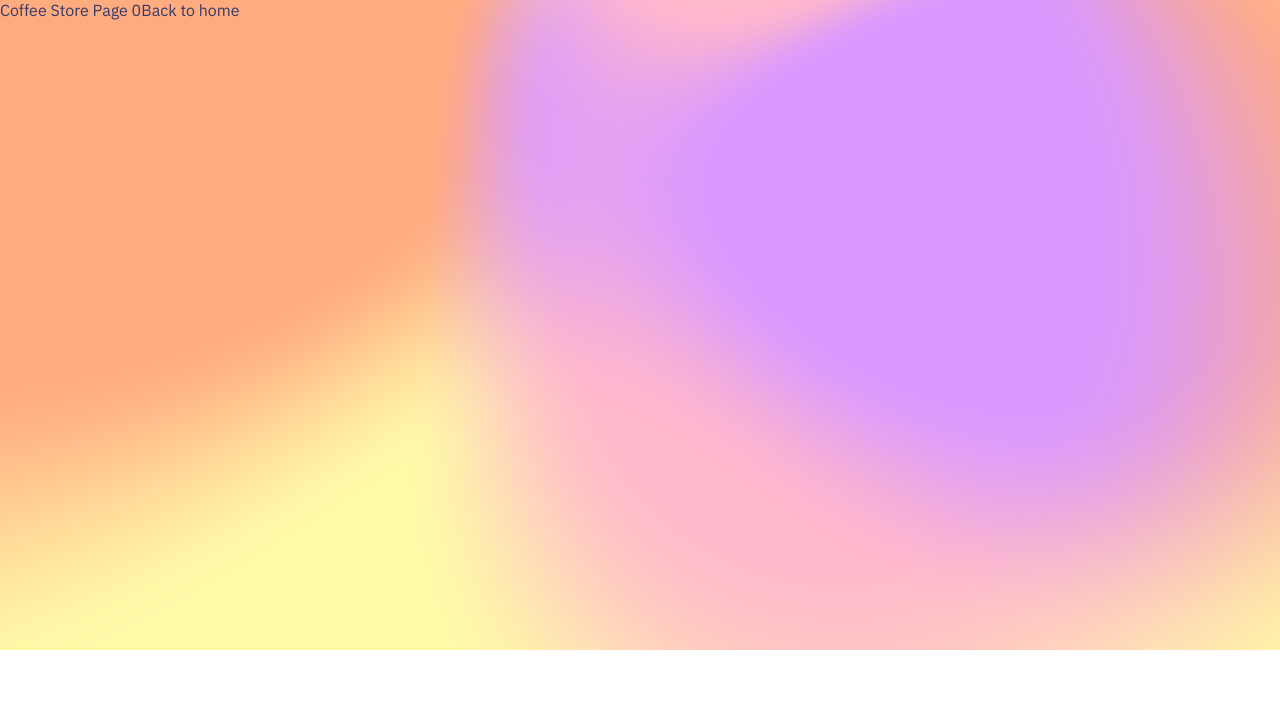
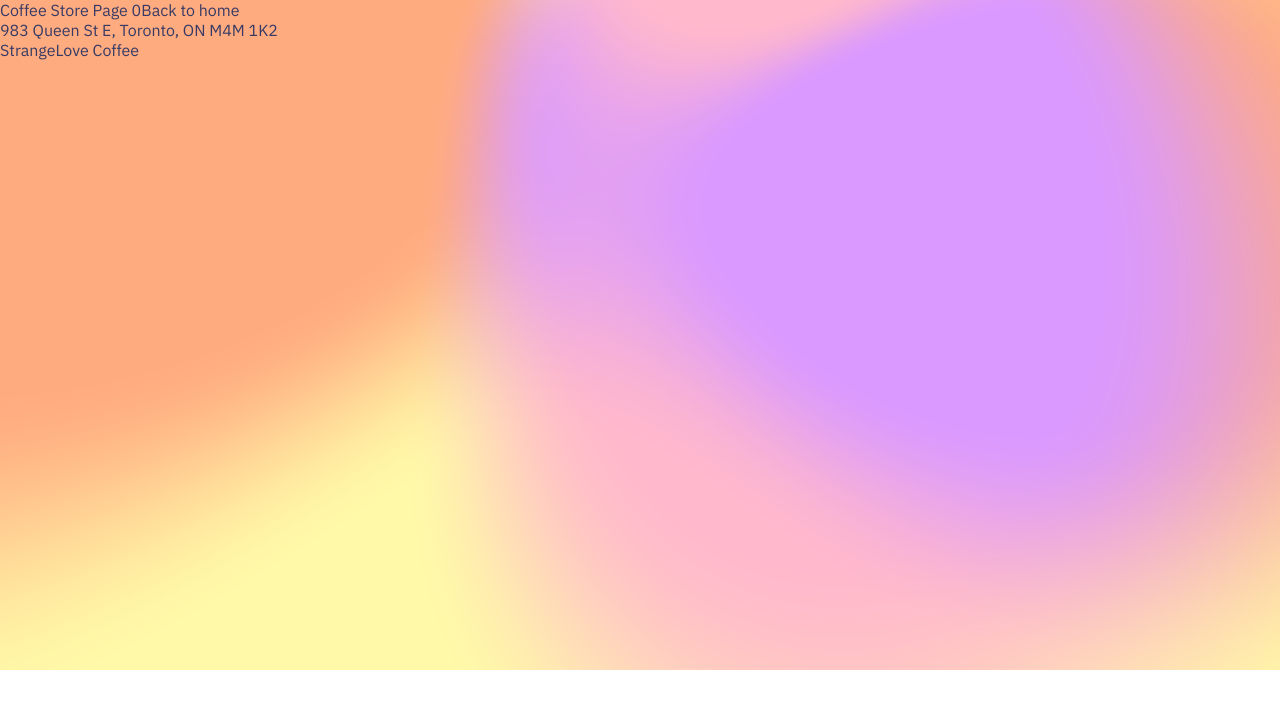
Before and after one commit to ed3899/discover-coffee-stores, a Next.js app: page /coffee-store/0 in a window 1280 px wide. Shown: the top 708 px of the page. Built offline with nearby package versions, Linux system fonts and the light colour scheme.

Commit message:
fallback in next

```diff
--- a/pages/coffee-store/[id].tsx
+++ b/pages/coffee-store/[id].tsx
@@ -1,10 +1,42 @@
 //% libs
 import {useRouter} from "next/router";
+//types
+import {
+  GetStaticPaths,
+  GetStaticProps,
+  GetStaticPropsContext,
+  InferGetStaticPropsType,
+  NextPage,
+} from "next";
 
-// native components
+//% components
+
+// native
 import Link from "next/link";
 
-const CoffeeStore = () => {
+//% data
+import coffeeStoreData from "../../data/coffee-stores.json";
+
+export const getStaticProps = ({params}: GetStaticPropsContext) => {
+  return {
+    props: {
+      coffeeStore: coffeeStoreData.find(
+        coffeeStore => coffeeStore.id.toString() === params!.id
+      ),
+    },
+  };
+};
+
+export const getStaticPaths: GetStaticPaths = () => {
+  return {
+    paths: [{params: {id: "1"}}],
+    fallback: false,
+  };
+};
+
+const CoffeeStore: NextPage<InferGetStaticPropsType<typeof getStaticProps>> = ({
+  coffeeStore,
+}) => {
   const router = useRouter();
   return (
     <div>
@@ -12,6 +44,8 @@ const CoffeeStore = () => {
       <Link href="/">
         <a>Back to home</a>
       </Link>
+      <p>{coffeeStore?.address}</p>
+      <p>{coffeeStore?.name}</p>
     </div>
   );
 };
```
